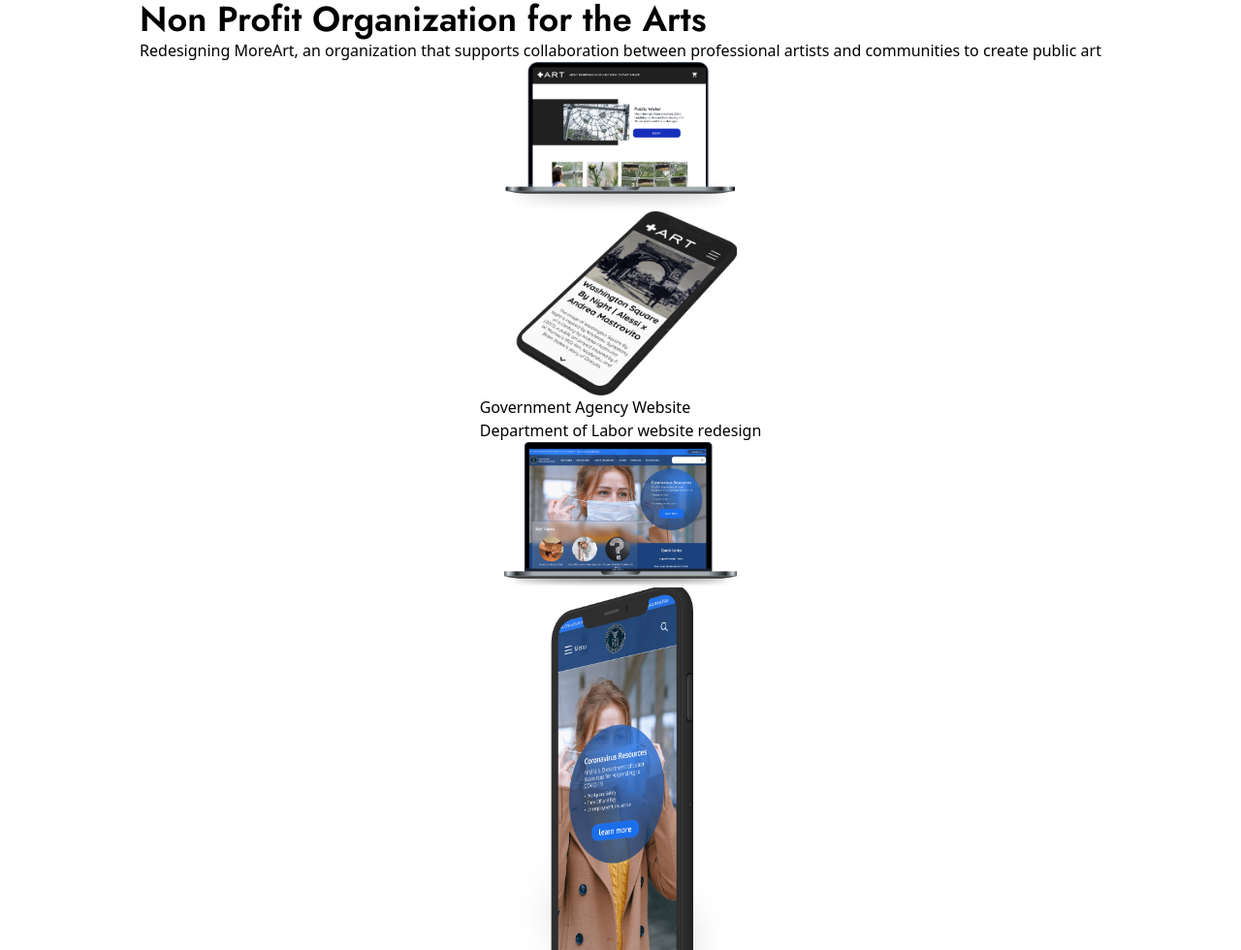
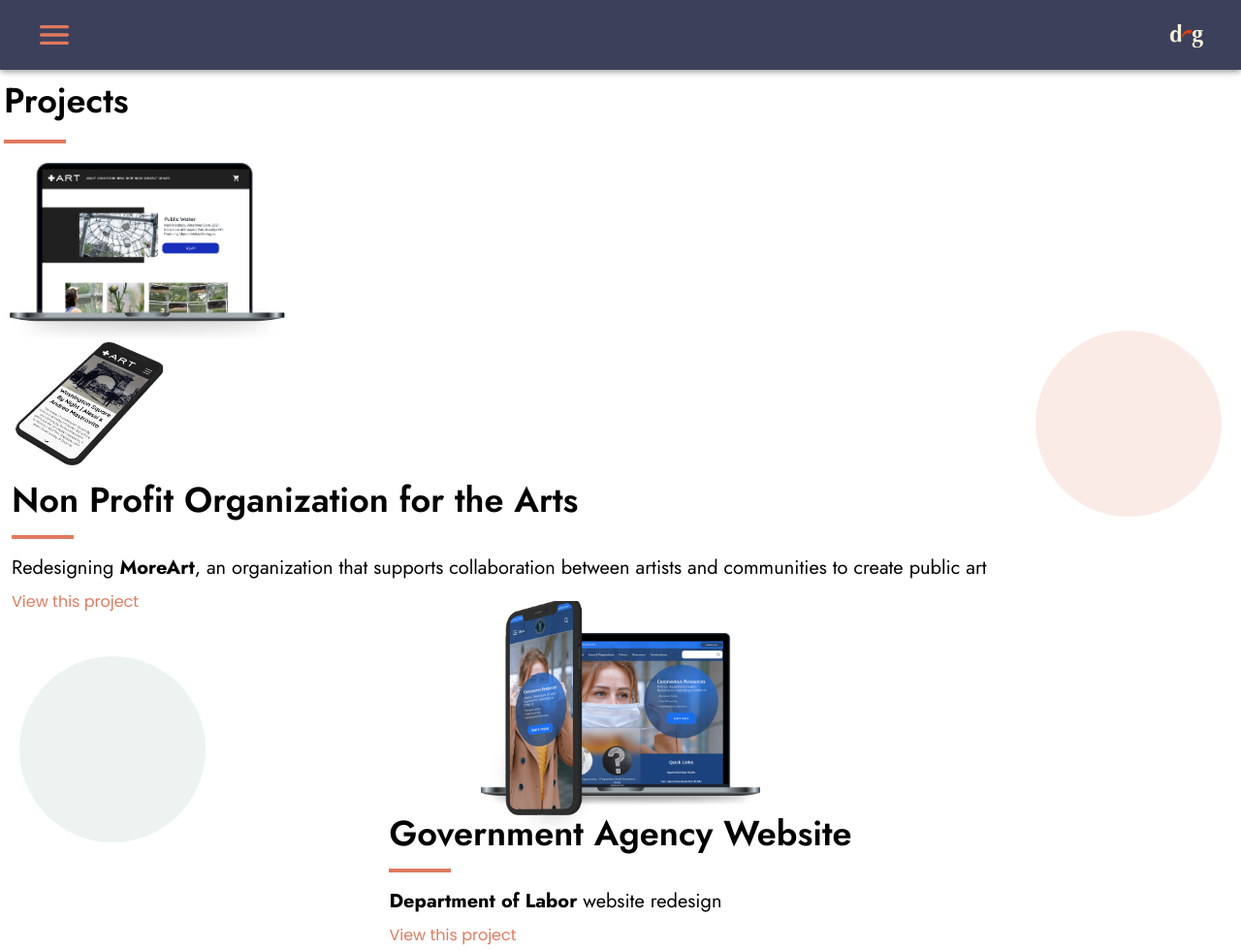
Before and after one commit to DmncG/UX-portfolio-website, a Gatsby site: page /projects in a window 1280 px wide. Shown: the top 980 px of the page at 97% size. Built offline with nearby package versions, Linux system fonts and the light colour scheme; Gatsby itself is replaced by a stand-in of ours.

Commit message:
added navDrawer; updated navbar functionality and links; updated ProjectList

```diff
--- a/src/components/layout.js
+++ b/src/components/layout.js
@@ -1,6 +1,7 @@
 import * as React from 'react'
 import { Link, useStaticQuery, graphql } from 'gatsby'
 import Footer from './footer/Footer'
+import Navbar from './navBar/Navbar'
 import { motion } from 'framer-motion'
 
 const GET_TITLE = graphql`
@@ -13,11 +14,11 @@
   }
 `;
 
-const Layout = ({ pageTitle, children }) => {
+const Layout = ({ pageTitle, children, location }) => {
   const data = useStaticQuery(GET_TITLE);
-
   return (
     <main>
+      <Navbar location={location} />
       {/* <title>{pageTitle} | {data?.site?.siteMetadata?.title}</title>
       <p>{data?.site?.siteMetadata?.title}</p> */}
       {/* <nav>
--- a/src/components/navBar/Navbar.js
+++ b/src/components/navBar/Navbar.js
@@ -1,10 +1,84 @@
-import React from 'react'
+import React, { useState } from 'react'
+import { Link } from 'gatsby'
+import { StaticImage } from 'gatsby-plugin-image'
+import { makeStyles } from '@material-ui/core/styles'
+import useScrollTrigger from '@material-ui/core/useScrollTrigger';
+import Slide from '@material-ui/core/Slide';
+import AppBar from '@material-ui/core/AppBar'
+import Toolbar from '@material-ui/core/Toolbar'
+import MenuRoundedIcon from '@material-ui/icons/MenuRounded'
+import IconButton from '@material-ui/core/IconButton'
+import NavDrawer from '../navDrawer/NavDrawer'
 
-const Navbar = () => {
+function HideOnScroll(props) {
+  const { children, window } = props;
+  // Note that you normally won't need to set the window ref as useScrollTrigger
+  // will default to window.
+  // This is only being set here because the demo is in an iframe.
+  const trigger = useScrollTrigger({ target: window ? window() : undefined });
+
   return (
-    <div>
-      This is a navbar. I have to put links here and make it responsive.
-    </div>
+    <Slide appear={false} direction="down" in={!trigger}>
+      {children}
+    </Slide>
+  );
+}
+
+
+const Navbar = (props) => {
+
+  const useStyles = makeStyles({
+    rootAppBar: {
+      backgroundColor: '#3d405b',
+      display: props?.location?.pathname === '/' ? 'none' : 'flex',
+      // backgroundColor: '#1f202e',
+      // backgroundColor: '#87311a',
+    },
+    rootIconButton: {
+      color: '#E07A5F',
+      '&:hover': {
+        color: '#F0BEB0',
+      },
+    },
+    rootIcon: {
+      fontSize: '40px',
+    },
+    rootToolbar: {
+      justifyContent: 'space-between',
+    },
+  });
+
+  const classes = useStyles()
+
+  const [drawerState, setDrawer] = useState(false)
+
+  const handleDrawer = () => setDrawer(!drawerState)
+
+  const closeDrawer = () => setDrawer(false)
+
+  return (
+    <>
+      <HideOnScroll {...props}>
+        <AppBar classes={{ root: classes.rootAppBar }} position="sticky">
+          <Toolbar classes={{ root: classes.rootToolbar }}>
+
+            <div>
+              <IconButton onClick={handleDrawer} aria-label="menu" classes={{ root: classes.rootIconButton }}>
+                <MenuRoundedIcon classes={{ root: classes.rootIcon }} />
+              </IconButton>
+            </div>
+
+            <div>
+              <Link to="/">
+                <StaticImage className="w-16" src="../../images/portfolio_logo_rice.png" alt="drg logo" />
+              </Link>
+            </div>
+
+          </Toolbar>
+        </AppBar>
+      </HideOnScroll>
+      <NavDrawer open={drawerState} onClose={closeDrawer} />
+    </>
   )
 }
 
--- /dev/null
+++ b/src/components/navDrawer/NavDrawer.js
@@ -0,0 +1,56 @@
+import React from 'react'
+import Drawer from '@material-ui/core/Drawer'
+import IconButton from '@material-ui/core/IconButton'
+import CloseRoundedIcon from '@material-ui/icons/CloseRounded'
+import { makeStyles } from '@material-ui/core/styles'
+import { Link } from 'gatsby'
+import { StaticImage } from 'gatsby-plugin-image'
+
+const useStyles = makeStyles({
+  rootDrawer: {
+    backgroundColor: '#3D405B',
+  },
+  rootIconButton: {
+    color: '#E07A5F',
+    '&:hover': {
+      color: '#F0BEB0',
+    },
+  },
+  rootIcon: {
+    fontSize: '40px',
+  },
+})
+
+const NavDrawer = ({ open, onClose }) => {
+  const classes = useStyles()
+
+  return (
+    <Drawer PaperProps={{ classes: { root: classes.rootDrawer } }} open={open} onClose={onClose}>
+      <div className="w-52">
+        <IconButton classes={{ root: classes.rootIconButton }} onClick={onClose} aria-label="close-icon">
+          <CloseRoundedIcon classes={{ root: classes.rootIcon }}/>
+        </IconButton>
+
+        <Link to="/">
+          <StaticImage className="w-28 block mx-auto my-2" src="../../images/portfolio_logo_rice.png" alt="drg logo" />
+        </Link>
+
+        <div className="flex flex-col justify-center text-rice text-center text-lg font-display">
+          <Link to="/projects" className="p-2 my-1 hover:text-terracota">
+            <p>Projects</p>
+          </Link>
+
+          <Link to="/skills" className="p-2 my-1 hover:text-terracota">
+            <p>Skills</p>
+          </Link>
+
+          <Link to="/about" className="p-2 my-1 hover:text-terracota">
+            <p>About</p>
+          </Link>
+        </div>
+      </div>
+    </Drawer>
+  )
+}
+
+export default NavDrawer;
--- a/src/components/projects/ProjectList.js
+++ b/src/components/projects/ProjectList.js
@@ -1,52 +1,72 @@
 import React from 'react'
+import { Link } from 'gatsby'
 import { StaticImage } from 'gatsby-plugin-image'
 
 const ProjectList = () => {
   return (
     <main>
-      <section className="flex flex-col justify-center items-center">
-        <div>
-          <h1 className="font-display font-semibold text-4xl">Non Profit Organization for the Arts</h1>
-          <div />
-          <h2>Redesigning MoreArt, an organization that supports collaboration between professional artists and communities to create public art</h2>
+      <div>
+        <h1 className="font-display font-semibold text-4xl my-2 p-1">Projects</h1>
+        <div className="h-1 bg-terracota w-16 my-4 ml-1"/>
+      </div>
+
+      <section className="grid-cols-1 justify-center items-center p-1 m-1 relative">
+        <div className="flex flex-col justify-center">
+          <StaticImage className="p-1 w-72 relative z-0" src="../../images/Device - Macbook Pro.png" alt="moreart macbook mockup" />
+          <StaticImage className="p-1 w-40 relative z-10" src="../../images/Clay Dark.png" alt="moreart mobile mockup" />
         </div>
 
+        <div className="p-1 my-1 mx-auto relative">
+          <h1 className="font-display font-semibold text-4xl my-2">Non Profit Organization for the Arts</h1>
+          <div className="h-1 bg-terracota w-16 my-4"/>
+          <h2 className="font-display font-normal text-xl mb-2">Redesigning <strong>MoreArt</strong>, an organization that supports collaboration between artists and communities to create public art</h2>
+          <Link to="/" className="font-body text-md text-terracota hover:text-terracota-light my-1">
+            View this project
+          </Link>
+        </div>
+        <div className="rounded-full h-48 w-48 bg-terracota-light opacity-30 absolute z-0 bottom-28 right-4" />
+      </section>
+
+      <section className="flex flex-col justify-center items-center p-1 m-1 relative">
         <div className="flex flex-col justify-center">
-          <StaticImage className="p-1 w-60 mix-blend-soft-light" src="../../images/Device - Macbook Pro.png" alt="moreart macbook mockup" />
-          <StaticImage className="p-1 w-60 mix-blend-soft-light" src="../../images/Clay Dark.png" alt="moreart mobile mockup" />
+          <StaticImage className="p-1 w-72" src="../../images/dol-macbook-pro.png" alt="dol macbook mockup" />
+          <StaticImage className="p-1 w-32 absolute" src="../../images/dol-mobile.png" alt="dol mobile mockup" />
+        </div>
+
+        <div>
+          <h1 className="font-display font-semibold text-4xl my-2">Government Agency Website</h1>
+          <div className="h-1 bg-terracota w-16 my-4"/>
+          <h2 className="font-display font-normal text-xl mb-2"><strong>Department of Labor</strong> website redesign</h2>
+          <Link to="/" className="font-body text-md text-terracota hover:text-terracota-light my-1">
+            View this project
+          </Link>
+        </div>
+        <div className="rounded-full h-48 w-48 bg-padua-light opacity-30 absolute z-0 bottom-28 left-4" />
+      </section>
+
+      <section className="flex flex-col justify-center items-center p-1 m-1 relative">
+        <div className="flex flex-col justify-center">
+          <StaticImage className="p-1 w-60" src="../../images/nudge-mobile.png" alt="nudge mobile mockup" />
+        </div>
+
+        <div>
+          <h1 className="font-display font-semibold text-4xl my-2">Mobile App Case Study</h1>
+          <div className="h-1 bg-terracota w-16 my-4" />
+          <h2 className="font-display font-normal text-xl mb-2"><strong>Nudge</strong>, a travel app that sends timely automated reminders</h2>
+          <Link to="/" className="font-body text-md text-terracota hover:text-terracota-light my-1">
+            View this project
+          </Link>
         </div>
       </section>
 
-      <section className="flex flex-col justify-center items-center">
+      <section className="flex flex-col justify-center items-center p-1 m-1 relative">
         <div>
-          <h1>Government Agency Website</h1>
-          <div />
-          <h2>Department of Labor website redesign</h2>
-        </div>
-
-        <div className="flex flex-col justify-center">
-          <StaticImage className="p-1 w-60 mix-blend-soft-light" src="../../images/dol-macbook-pro.png" alt="dol macbook mockup" />
-          <StaticImage className="p-1 w-60 mix-blend-soft-light" src="../../images/dol-mobile.png" alt="dol mobile mockup" />
-        </div>
-      </section>
-
-      <section className="flex flex-col justify-center items-center">
-        <div>
-          <h1>Mobile App Case Study</h1>
-          <div />
-          <h2>Nudge, a travel app that sends timely automated reminders</h2>
-        </div>
-
-        <div className="flex flex-col justify-center">
-          <StaticImage className="p-1 w-60 mix-blend-soft-light" src="../../images/nudge-mobile.png" alt="nudge mobile mockup" />
-        </div>
-      </section>
-
-      <section className="flex flex-col justify-center items-center">
-        <div>
-          <h1>Bookstore Website</h1>
-          <div />
-          <h2>Development and implementation of the e-commerce platform of Strand Book Store, an independent bookstore based in New York City</h2>
+          <h1 className="font-display font-semibold text-4xl my-2">Bookstore Website</h1>
+          <div className="h-1 bg-terracota w-16 my-4"/>
+          <h2 className="font-display font-normal text-xl mb-2">Development and implementation of the e-commerce platform of <strong>Strand Book Store</strong>, an independent bookstore based in New York City</h2>
+          <Link to="/" className="font-body text-md text-terracota hover:text-terracota-light">
+            View this project
+          </Link>
         </div>
       </section>
     </main>
--- a/src/pages/about.js
+++ b/src/pages/about.js
@@ -2,8 +2,8 @@
 import Layout from '../components/layout'
 import { StaticImage } from 'gatsby-plugin-image'
 
-const About = () => (
-  <Layout pageTitle="About">
+const About = ({ location }) => (
+  <Layout pageTitle="About" location={location}>
     <div className="w-screen h-screen bg-gunPowder p-4">
       <div className="flex justify-center">
         <StaticImage placeholder="blurred" imgStyle={{ borderRadius: '50%' }} className="overflow-hidden rounded-full w-60 h-60 border-4 border-terracota" src="../images/profile.jpg" alt="profile" />
--- a/src/pages/index.js
+++ b/src/pages/index.js
@@ -5,9 +5,9 @@
 import { StaticImage } from "gatsby-plugin-image"
 
 // markup
-const IndexPage = () => {
+const IndexPage = ({ location }) => {
   return (
-    <Layout pageTitle="Home Page">
+    <Layout pageTitle="Home Page" location={location}>
       {/* <p>I'm making this by following the Gatsby Tutorial.</p>
       <StaticImage
         alt="Clifford, a reddish-brown pitbull, posing on a couch and looking stoically at the camera"
--- a/src/pages/projects.js
+++ b/src/pages/projects.js
@@ -3,8 +3,8 @@
 import Layout from '../components/layout'
 import ProjectList from '../components/projects/ProjectList'
 
-const Projects = () => (
-  <Layout pageTitle="Projects">
+const Projects = ({ location }) => (
+  <Layout pageTitle="Projects" location={location}>
     <ProjectList />
   </Layout>
 )
```
